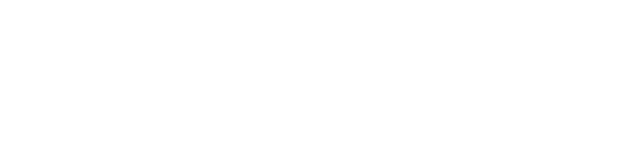
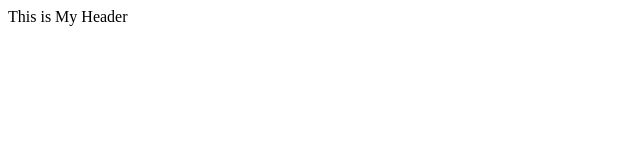
Before and after one commit to Roushan-Gupta1889/Git-Try, a plain HTML site: page index.html in a window 1280 px wide. Shown: the whole page, without its empty margins (0-640 px from the left). Drawn offline with Linux system fonts and the light colour scheme.

Commit message:
Second Commit

```diff
--- a/index.html
+++ b/index.html
@@ -6,6 +6,6 @@
     <title>Document</title>
 </head>
 <body>
-
+    <header>This is My Header</header>
 </body>
 </html>
```
